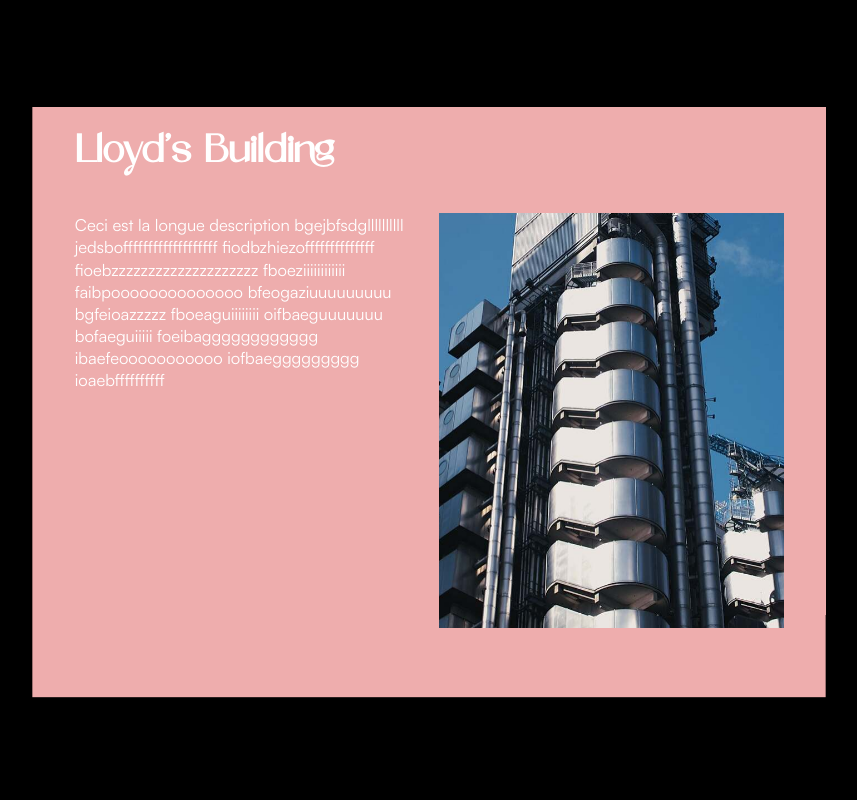
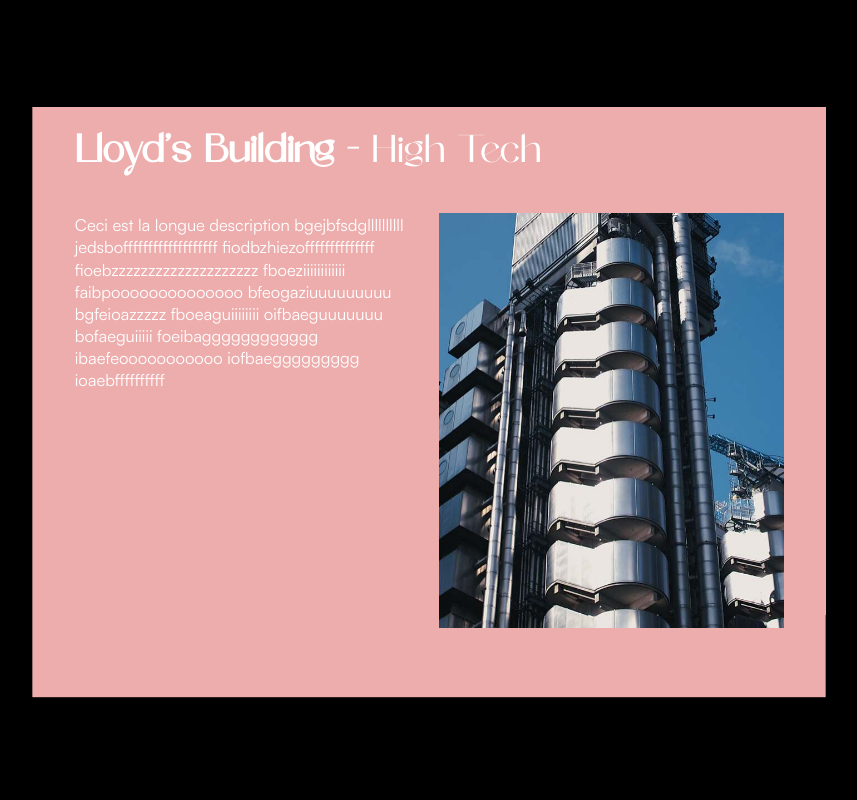
Before and after one commit to ccadran/Architecture-gallery, a Next.js app: page / in a window 1280 px wide. Shown: the part 8340-9140 px from the top of the page, without its empty margins (211-1068 px from the left). Built offline with nearby package versions, Linux system fonts and the light colour scheme.

Commit message:
add title in cards

```diff
--- a/src/app/components/Content/Card/Card.jsx
+++ b/src/app/components/Content/Card/Card.jsx
@@ -7,6 +7,7 @@ export default function Card({
   i,
   src,
   title,
+  genre,
   longDescription,
   color,
   progress,
@@ -32,7 +33,9 @@ export default function Card({
         }}
         className={styles.card}
       >
-        <h2>{title}</h2>
+        <h2>
+          {title} - <span>{genre}</span>
+        </h2>
         <div className={styles.content}>
           <p>{longDescription}</p>
           <div className={styles.imgContainer}>
--- a/src/app/components/Content/Card/card.module.scss
+++ b/src/app/components/Content/Card/card.module.scss
@@ -18,6 +18,11 @@
       margin-top: 28px;
       font-size: 42px;
       margin-bottom: 16px;
+      font-weight: 800;
+      span {
+        font-size: 42px;
+        font-weight: 500;
+      }
     }
     .content {
       display: flex;
--- a/src/app/components/Footer/footer.module.scss
+++ b/src/app/components/Footer/footer.module.scss
@@ -56,7 +56,7 @@
           text-decoration: none;
           color: $darkText;
           font-family: $banska;
-          font-size: 18px;
+          font-size: 22px;
         }
       }
     }
```
